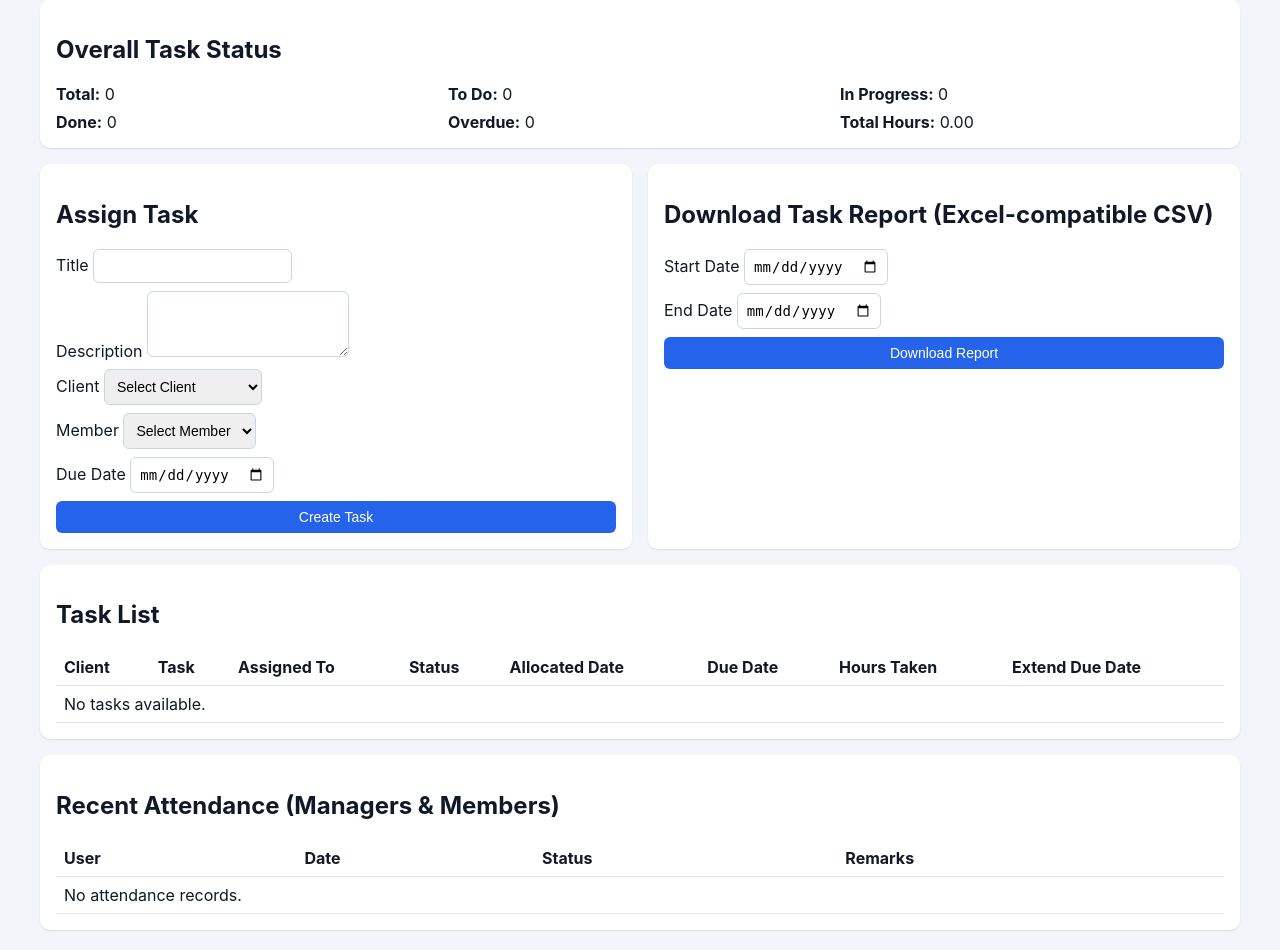
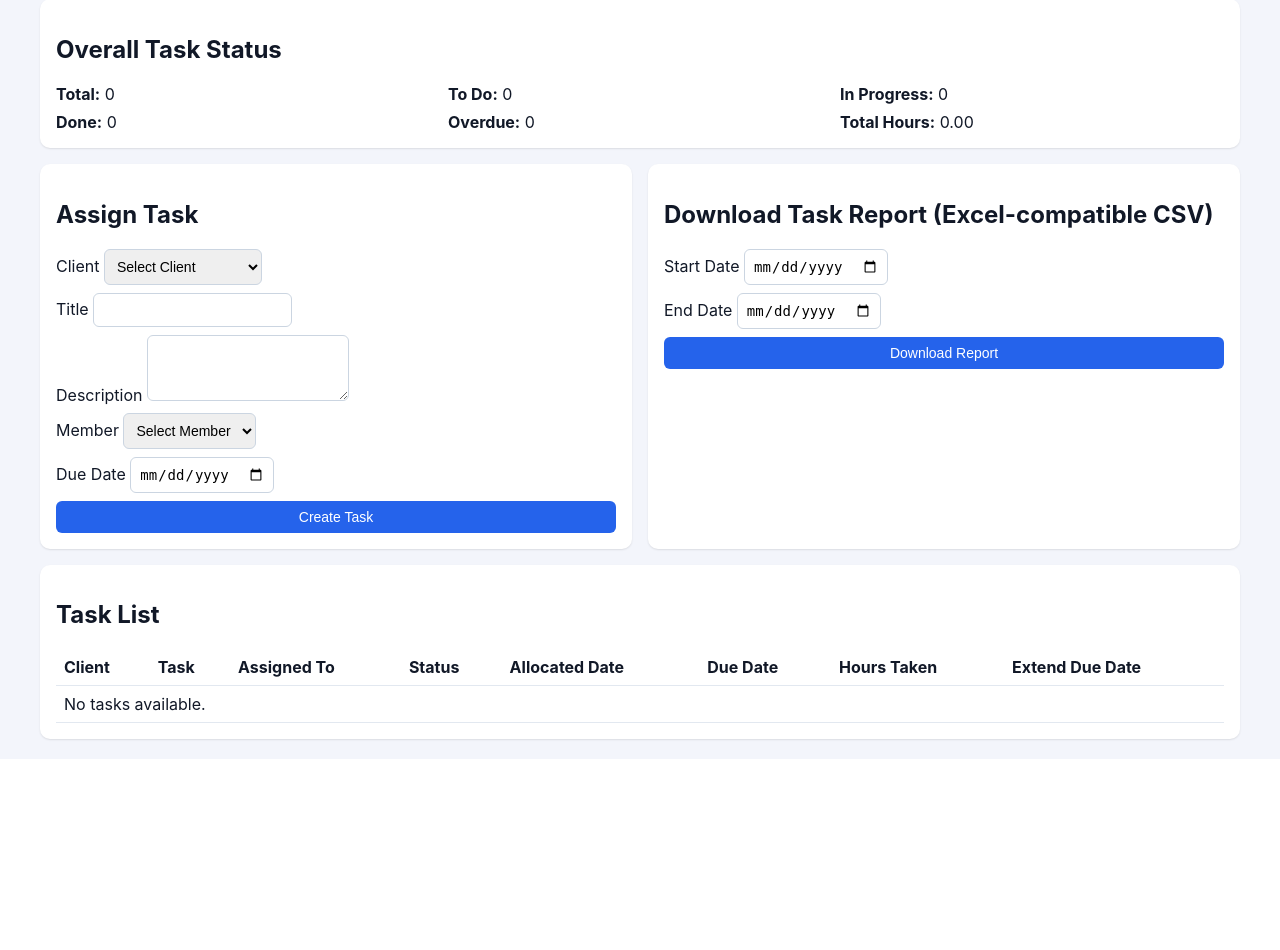
Before and after one commit to abilashcjsap-kkz/Task-Management-Application, a Flask app: page /dashboard in a window 1280 px wide. Shown: the part 128-1078 px from the top of the page. After the commit the page ends 870 px from the top, so only its background shows below. Run offline with Flask 3, Linux system fonts and the light colour scheme; the visitor is signed in with stand-in values (Sample User, id 1); data comes from the database, SQL or seed files in the repository; data that the repository does not hold is empty.

Commit message:
Refine role views: ordered admin assignment form, remove attendance, add member email

```diff
--- a/app.py
+++ b/app.py
@@ -30,10 +30,15 @@
 
 
 def ensure_tasks_hours_column(db):
-    cursor = db.execute("PRAGMA table_info(tasks)")
-    columns = {row[1] for row in cursor.fetchall()}
+    columns = {row[1] for row in db.execute("PRAGMA table_info(tasks)").fetchall()}
     if "hours_spent" not in columns:
         db.execute("ALTER TABLE tasks ADD COLUMN hours_spent REAL NOT NULL DEFAULT 0")
+
+
+def ensure_users_email_column(db):
+    columns = {row[1] for row in db.execute("PRAGMA table_info(users)").fetchall()}
+    if "email" not in columns:
+        db.execute("ALTER TABLE users ADD COLUMN email TEXT")
 
 
 def init_db():
@@ -45,6 +50,7 @@
         CREATE TABLE IF NOT EXISTS users (
             id INTEGER PRIMARY KEY AUTOINCREMENT,
             username TEXT UNIQUE NOT NULL,
+            email TEXT,
             password_hash TEXT NOT NULL,
             role TEXT NOT NULL CHECK(role IN ('admin', 'manager', 'member')),
             created_at TEXT NOT NULL
@@ -85,46 +91,33 @@
         """
     )
 
-    cursor.execute(
-        """
-        CREATE TABLE IF NOT EXISTS attendance (
-            id INTEGER PRIMARY KEY AUTOINCREMENT,
-            user_id INTEGER NOT NULL,
-            attendance_date TEXT NOT NULL,
-            status TEXT NOT NULL CHECK(status IN ('present', 'absent', 'half_day', 'leave')),
-            remarks TEXT,
-            created_at TEXT NOT NULL,
-            updated_at TEXT NOT NULL,
-            UNIQUE (user_id, attendance_date),
-            FOREIGN KEY (user_id) REFERENCES users(id)
-        )
-        """
-    )
-
     ensure_tasks_hours_column(db)
+    ensure_users_email_column(db)
     db.commit()
 
     now = datetime.utcnow().isoformat()
     defaults = [
-        ("admin", "admin123", "admin"),
-        ("manager", "manager123", "manager"),
-        ("member", "member123", "member"),
+        ("admin", "admin@kamikaze.local", "admin123", "admin"),
+        ("manager", "manager@kamikaze.local", "manager123", "manager"),
+        ("member", "member@kamikaze.local", "member123", "member"),
     ]
-    for username, password, role in defaults:
-        cursor.execute("SELECT id FROM users WHERE username = ?", (username,))
-        if cursor.fetchone() is None:
+
+    for username, email, password, role in defaults:
+        existing = cursor.execute("SELECT id FROM users WHERE username = ?", (username,)).fetchone()
+        if existing is None:
             cursor.execute(
-                "INSERT INTO users (username, password_hash, role, created_at) VALUES (?, ?, ?, ?)",
-                (username, generate_password_hash(password), role, now),
+                "INSERT INTO users (username, email, password_hash, role, created_at) VALUES (?, ?, ?, ?, ?)",
+                (username, email, generate_password_hash(password), role, now),
             )
+        else:
+            cursor.execute("UPDATE users SET email = COALESCE(email, ?) WHERE username = ?", (email, username))
 
     default_clients = [
         ("KAMIKAZE Core", "Default client account"),
         ("Internal Operations", "Internal workstream"),
     ]
     for name, description in default_clients:
-        cursor.execute("SELECT id FROM clients WHERE name = ?", (name,))
-        if cursor.fetchone() is None:
+        if cursor.execute("SELECT id FROM clients WHERE name = ?", (name,)).fetchone() is None:
             cursor.execute(
                 "INSERT INTO clients (name, description, created_at) VALUES (?, ?, ?)",
                 (name, description, now),
@@ -237,16 +230,6 @@
 
         members = db.execute("SELECT id, username FROM users WHERE role = 'member' ORDER BY username").fetchall()
         clients = db.execute("SELECT id, name FROM clients ORDER BY name").fetchall()
-        attendance_records = db.execute(
-            """
-            SELECT at.*, u.username
-            FROM attendance at
-            JOIN users u ON u.id = at.user_id
-            WHERE u.role IN ('member', 'manager')
-            ORDER BY at.attendance_date DESC, u.username
-            LIMIT 25
-            """
-        ).fetchall()
 
         return render_template(
             "dashboard_admin_manager.html",
@@ -254,7 +237,6 @@
             tasks=tasks,
             members=members,
             clients=clients,
-            attendance_records=attendance_records,
         )
 
     tasks = db.execute(
@@ -269,17 +251,7 @@
         (current_user["id"],),
     ).fetchall()
 
-    my_attendance = db.execute(
-        """
-        SELECT * FROM attendance
-        WHERE user_id = ?
-        ORDER BY attendance_date DESC
-        LIMIT 15
-        """,
-        (current_user["id"],),
-    ).fetchall()
-
-    return render_template("dashboard_member.html", tasks=tasks, my_attendance=my_attendance)
+    return render_template("dashboard_member.html", tasks=tasks)
 
 
 @app.route("/members", methods=["GET", "POST"])
@@ -289,22 +261,27 @@
     db = get_db()
     if request.method == "POST":
         username = request.form["username"].strip()
+        email = request.form["email"].strip()
         password = request.form["password"].strip()
-        if not username or not password:
-            flash("Username and password are required.", "danger")
+
+        if not username or not email or not password:
+            flash("Member name, email and password are required.", "danger")
             return redirect(url_for("manage_members"))
+
         try:
             db.execute(
-                "INSERT INTO users (username, password_hash, role, created_at) VALUES (?, ?, 'member', ?)",
-                (username, generate_password_hash(password), datetime.utcnow().isoformat()),
+                "INSERT INTO users (username, email, password_hash, role, created_at) VALUES (?, ?, ?, 'member', ?)",
+                (username, email, generate_password_hash(password), datetime.utcnow().isoformat()),
             )
             db.commit()
             flash("Member created successfully.", "success")
         except sqlite3.IntegrityError:
-            flash("Username already exists.", "danger")
+            flash("Member name already exists.", "danger")
         return redirect(url_for("manage_members"))
 
-    members = db.execute("SELECT * FROM users WHERE role = 'member' ORDER BY created_at DESC").fetchall()
+    members = db.execute(
+        "SELECT id, username, email, created_at FROM users WHERE role = 'member' ORDER BY created_at DESC"
+    ).fetchall()
     return render_template("members.html", members=members)
 
 
@@ -407,10 +384,10 @@
 @role_required("admin", "manager")
 def create_task():
     db = get_db()
+    client_id = request.form["client_id"]
     title = request.form["title"].strip()
     description = request.form.get("description", "").strip()
     assigned_to = request.form["assigned_to"]
-    client_id = request.form["client_id"]
     due_date = request.form["due_date"]
 
     if not title:
@@ -500,49 +477,6 @@
     return redirect(url_for("dashboard"))
 
 
-@app.route("/attendance", methods=["POST"])
-@login_required
-@role_required("member", "manager")
-def submit_attendance():
-    current_user = get_current_user()
-    attendance_date = request.form["attendance_date"]
-    status = request.form["status"]
-    remarks = request.form.get("remarks", "").strip()
-
-    if status not in ["present", "absent", "half_day", "leave"]:
-        flash("Invalid attendance status.", "danger")
-        return redirect(url_for("dashboard"))
-
-    try:
-        datetime.strptime(attendance_date, "%Y-%m-%d")
-    except ValueError:
-        flash("Invalid attendance date.", "danger")
-        return redirect(url_for("dashboard"))
-
-    db = get_db()
-    now = datetime.utcnow().isoformat()
-    existing = db.execute(
-        "SELECT id FROM attendance WHERE user_id = ? AND attendance_date = ?",
-        (current_user["id"], attendance_date),
-    ).fetchone()
-
-    if existing:
-        db.execute(
-            "UPDATE attendance SET status = ?, remarks = ?, updated_at = ? WHERE id = ?",
-            (status, remarks, now, existing["id"]),
-        )
-        flash("Attendance updated.", "success")
-    else:
-        db.execute(
-            "INSERT INTO attendance (user_id, attendance_date, status, remarks, created_at, updated_at) VALUES (?, ?, ?, ?, ?, ?)",
-            (current_user["id"], attendance_date, status, remarks, now, now),
-        )
-        flash("Attendance submitted.", "success")
-
-    db.commit()
-    return redirect(url_for("dashboard"))
-
-
 @app.route("/reports/task-logs")
 @login_required
 @role_required("admin", "manager")
@@ -562,7 +496,7 @@
 
     rows = get_db().execute(
         """
-        SELECT date(t.updated_at) AS log_date,
+        SELECT date(t.updated_at) AS updated_date,
                u.username AS member_name,
                c.name AS client_name,
                t.title AS task_title,
@@ -581,20 +515,22 @@
 
     output = io.StringIO()
     writer = csv.writer(output)
-    writer.writerow([
-        "Updated Date",
-        "Member",
-        "Client",
-        "Task",
-        "Allocated Date",
-        "Due Date",
-        "Hours Spent",
-        "Status",
-    ])
+    writer.writerow(
+        [
+            "Updated Date",
+            "Member",
+            "Client",
+            "Task",
+            "Allocated Date",
+            "Due Date",
+            "Hours Spent",
+            "Status",
+        ]
+    )
     for row in rows:
         writer.writerow(
             [
-                row["log_date"],
+                row["updated_date"],
                 row["member_name"],
                 row["client_name"],
                 row["task_title"],
--- a/templates/dashboard_admin_manager.html
+++ b/templates/dashboard_admin_manager.html
@@ -16,8 +16,6 @@
   <section class="card">
     <h2>Assign Task</h2>
     <form action="{{ url_for('create_task') }}" method="post" class="form-grid">
-      <label>Title <input name="title" required /></label>
-      <label>Description <textarea name="description" rows="3"></textarea></label>
       <label>
         Client
         <select name="client_id" required>
@@ -27,6 +25,8 @@
           {% endfor %}
         </select>
       </label>
+      <label>Title <input name="title" required /></label>
+      <label>Description <textarea name="description" rows="3"></textarea></label>
       <label>
         Member
         <select name="assigned_to" required>
@@ -48,24 +48,6 @@
       <label>End Date <input type="date" name="end_date" required /></label>
       <button class="btn primary" type="submit">Download Report</button>
     </form>
-
-    {% if current_user['role'] == 'manager' %}
-    <h3>Attendance</h3>
-    <form action="{{ url_for('submit_attendance') }}" method="post" class="form-grid">
-      <label>Date <input type="date" name="attendance_date" required /></label>
-      <label>
-        Status
-        <select name="status">
-          <option value="present">Present</option>
-          <option value="half_day">Half Day</option>
-          <option value="absent">Absent</option>
-          <option value="leave">Leave</option>
-        </select>
-      </label>
-      <label>Remarks <input name="remarks" /></label>
-      <button class="btn" type="submit">Submit Attendance</button>
-    </form>
-    {% endif %}
   </section>
 </div>
 
@@ -107,30 +89,4 @@
     </tbody>
   </table>
 </section>
-
-<section class="card">
-  <h2>Recent Attendance (Managers & Members)</h2>
-  <table>
-    <thead>
-      <tr>
-        <th>User</th>
-        <th>Date</th>
-        <th>Status</th>
-        <th>Remarks</th>
-      </tr>
-    </thead>
-    <tbody>
-      {% for at in attendance_records %}
-      <tr>
-        <td>{{ at['username'] }}</td>
-        <td>{{ at['attendance_date'] }}</td>
-        <td>{{ at['status'] }}</td>
-        <td>{{ at['remarks'] }}</td>
-      </tr>
-      {% else %}
-      <tr><td colspan="4">No attendance records.</td></tr>
-      {% endfor %}
-    </tbody>
-  </table>
-</section>
 {% endblock %}
```
Also changed, not shown: templates/dashboard_member.html (+0 -28 lines), templates/members.html (+6 -3 lines), tests/test_app.py (+13 -10 lines), README.md.
